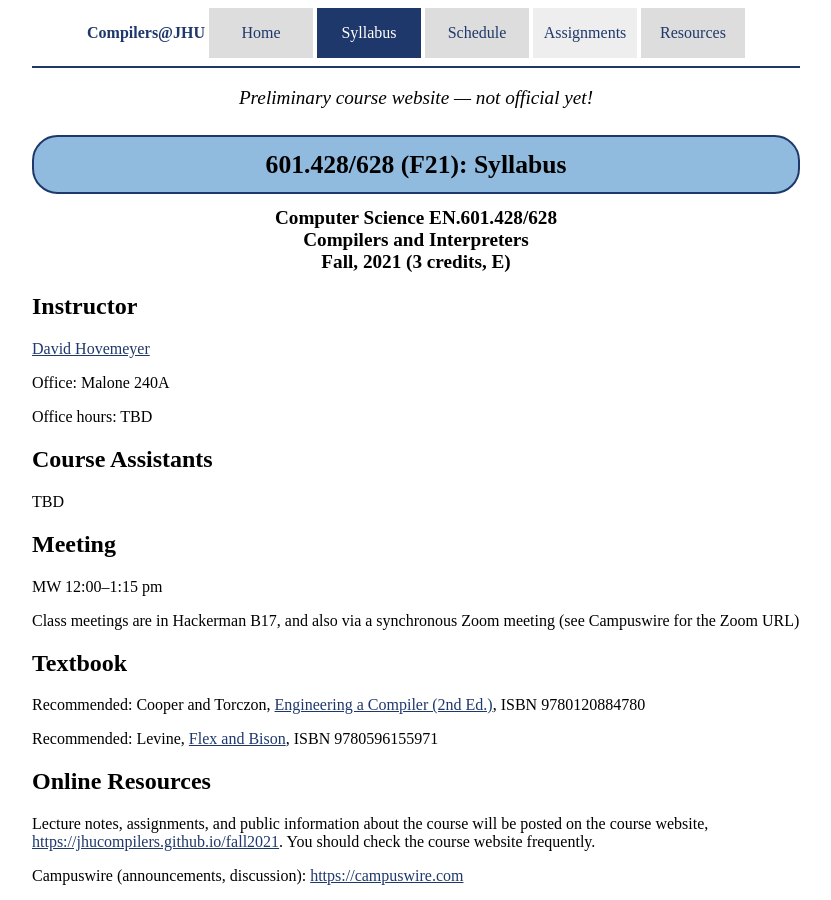
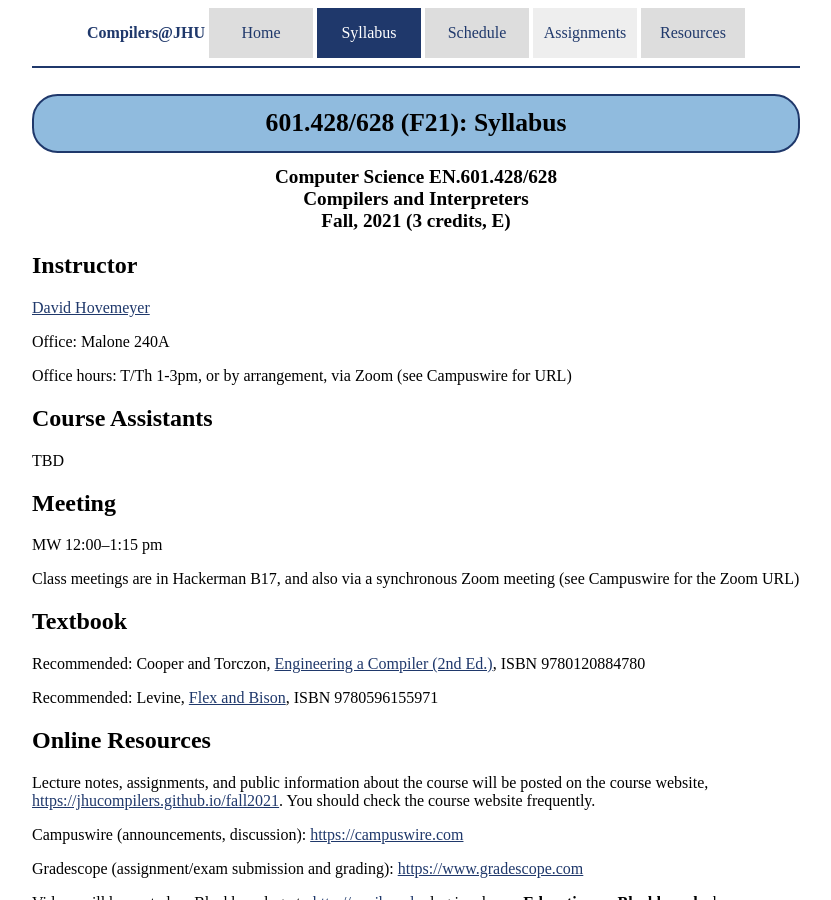
Before and after one commit to jhucompilers/fall2021, a Jekyll site: the page built from syllabus.md, in a window 1280 px wide and 900 px high. Shown: the whole window, without its empty margins (224-1055 px from the left). Built offline with Jekyll 4.4.1, drawn with Linux system fonts in a browser that asks for light colours.

Commit message:
make things official

```diff
--- a/_layouts/default.html
+++ b/_layouts/default.html
@@ -25,10 +25,6 @@
 
 		<hr id="headerSep">
 
-		<div style="text-align: center; font-style: italic; font-size: 120%; margin-top: 1em;">
-			Preliminary course website — not official yet!
-		</div>
-
 		<div id="pageTitle">{{site.coursename}}: {{page.title}}</div>
 
 		{{content}}
--- a/syllabus.md
+++ b/syllabus.md
@@ -16,7 +16,7 @@ category: "syllabus"
 
 Office: Malone 240A
 
-Office hours: TBD
+Office hours: T/Th 1-3pm, or by arrangement, via Zoom (see Campuswire for URL)
 
 ## Course Assistants
 
```
